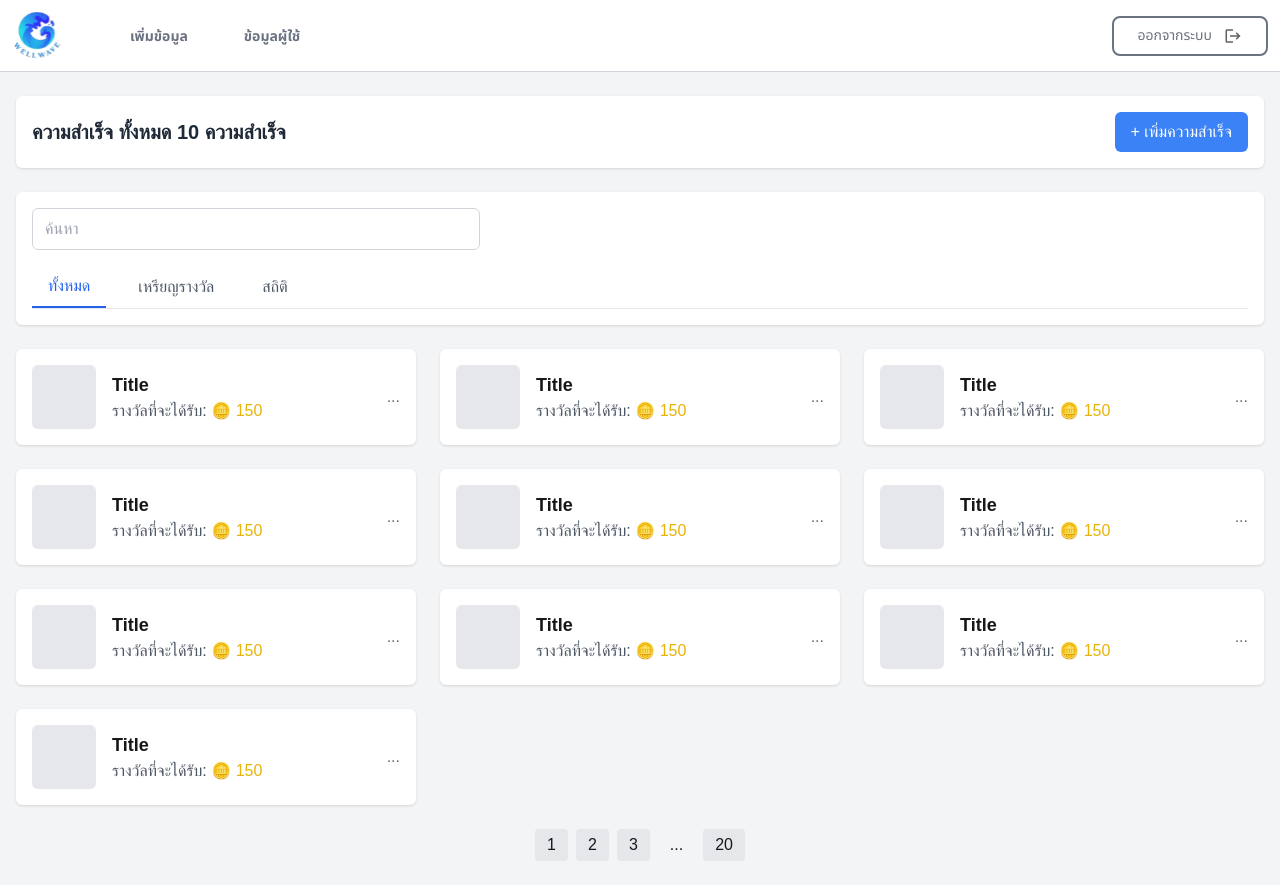
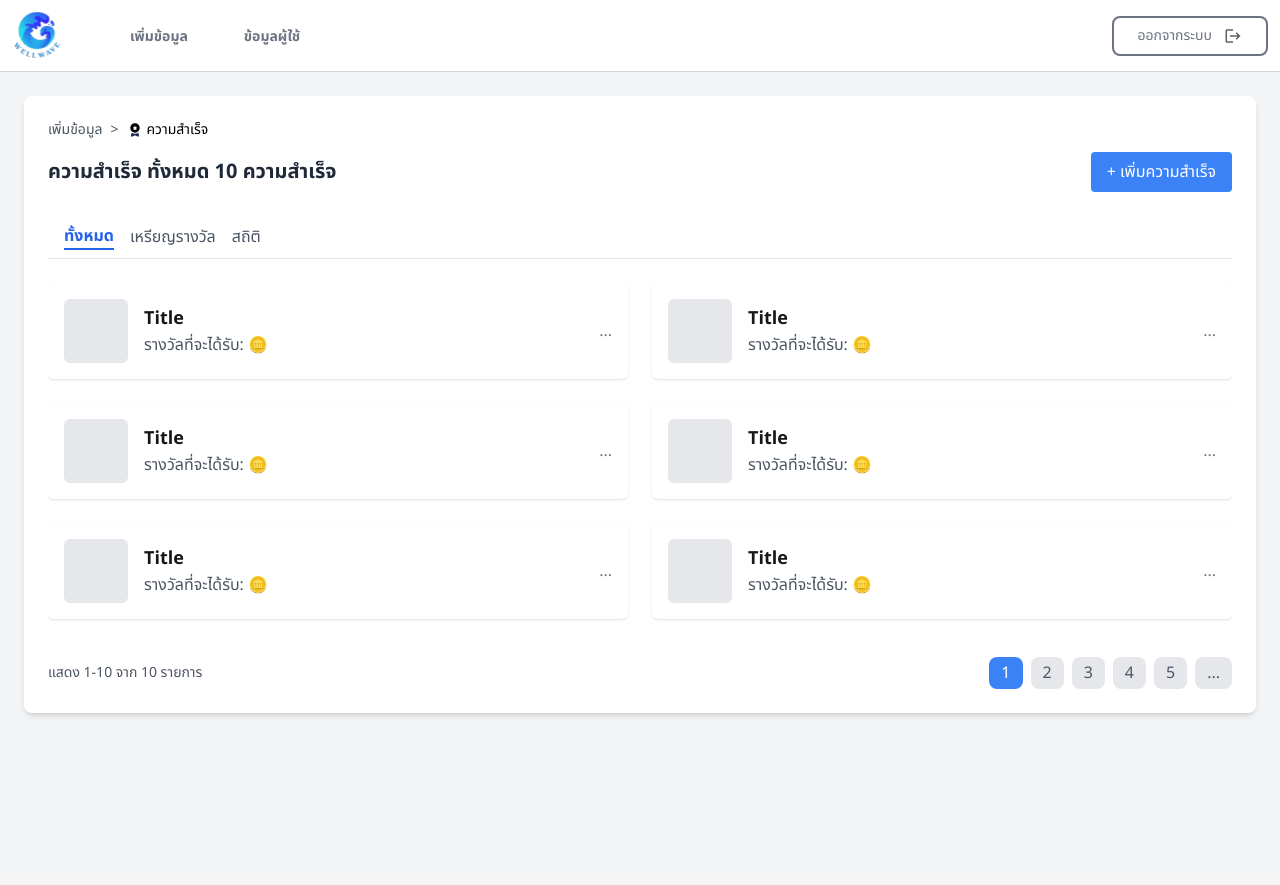
Before and after one commit to WellWave-App/wellwave-website, a Next.js app: page /infoApp/achievement in a window 1280 px wide. Built offline with nearby package versions, Linux system fonts and the light colour scheme.

Commit message:
edit : detail achievement

```diff
--- a/src/app/infoApp/achievement/page.tsx
+++ b/src/app/infoApp/achievement/page.tsx
@@ -1,42 +1,44 @@
 import React from 'react';
+import Image from "next/image";
 
-const SuccessPage: React.FC = () => {
+const ArticlesPage: React.FC = () => {
   const items = Array(10).fill({
     title: 'Title',
-    reward: 150,
+    views: 30,
+    description: 'รายละเอียดเนื้อหาของความสำเร็จแบบย่อๆ เพื่อแสดงในรายการความสำเร็จ...',
   });
 
   return (
-    <div className="min-h-screen bg-gray-100">
-      <div className="container mx-auto py-6 px-4">
-        {/* Header */}
-        <header className="flex justify-between items-center bg-white p-4 rounded-md shadow">
-          <h1 className="text-xl font-bold text-gray-800">ความสำเร็จ ทั้งหมด 10 ความสำเร็จ</h1>
-          <button className="bg-blue-500 text-white px-4 py-2 rounded-md hover:bg-blue-600">
+    <div className="p-6 bg-gray-100 min-h-screen font-sans">
+
+
+      <div className="rounded-lg p-6 bg-white  shadow-md">
+        <p className="text-gray-600 text-sm pb-3 flex items-center">
+          เพิ่มข้อมูล
+          <span style={{ margin: '0 8px' }}> &gt; </span> {/* สำหรับลูกศร ">" */}
+          <Image
+            src="/asset/achieve.svg"
+            alt="fire"
+            width={16}
+            height={16}
+            className="mr-1"
+          />
+          <span className="text-black">ความสำเร็จ</span>
+        </p>
+
+        <div className="flex justify-between items-center mb-6" ><h1 className="text-xl font-bold text-gray-800">ความสำเร็จ ทั้งหมด 10 ความสำเร็จ</h1>
+          <button className="bg-blue-500 text-white px-4 py-2 rounded hover:bg-blue-600">
             + เพิ่มความสำเร็จ
-          </button>
-        </header>
+          </button></div>
+        <div className="flex items-center border-b">
+          <nav className="flex space-x-4 px-4 py-2">
+            <button className="text-blue-600 font-semibold border-b-2 border-blue-600">ทั้งหมด</button>
+            <button className="text-gray-600 hover:text-blue-600">เหรียญรางวัล</button>
+            <button className="text-gray-600 hover:text-blue-600">สถิติ</button>
 
-        {/* Search and Tabs */}
-        <div className="mt-6 bg-white p-4 rounded-md shadow">
-          <div className="flex items-center justify-between">
-            <input
-              type="text"
-              placeholder="ค้นหา"
-              className="border border-gray-300 rounded-md px-3 py-2 w-full max-w-md"
-            />
-          </div>
-          <nav className="mt-4 flex space-x-4 border-b">
-            <button className="text-blue-600 border-b-2 border-blue-600 px-4 py-2">
-              ทั้งหมด
-            </button>
-            <button className="text-gray-600 hover:text-blue-600 px-4 py-2">เหรียญรางวัล</button>
-            <button className="text-gray-600 hover:text-blue-600 px-4 py-2">สถิติ</button>
           </nav>
         </div>
-
-        {/* Grid */}
-        <div className="grid grid-cols-1 md:grid-cols-2 lg:grid-cols-3 gap-6 mt-6">
+        <div className="grid grid-cols-1 md:grid-cols-2 lg:grid-cols-2 gap-6 mt-6 max-h-[350px] overflow-y-auto">
           {items.map((item, index) => (
             <div
               key={index}
@@ -56,19 +58,28 @@ const SuccessPage: React.FC = () => {
           ))}
         </div>
 
-        {/* Pagination */}
-        <footer className="mt-6 flex justify-center">
-          <nav className="flex space-x-2">
-            <button className="px-3 py-1 bg-gray-200 rounded hover:bg-gray-300">1</button>
-            <button className="px-3 py-1 bg-gray-200 rounded hover:bg-gray-300">2</button>
-            <button className="px-3 py-1 bg-gray-200 rounded hover:bg-gray-300">3</button>
-            <span className="px-3 py-1">...</span>
-            <button className="px-3 py-1 bg-gray-200 rounded hover:bg-gray-300">20</button>
-          </nav>
+
+
+        <footer className="flex justify-between items-center mt-6">
+          {/* ข้อความ "แสดง 1-10 จาก X รายการ" ชิดซ้าย */}
+          <p className="text-gray-600 text-sm">แสดง 1-10 จาก {items.length} รายการ</p>
+
+          {/* ปุ่มเลขหน้า (pagination) ชิดขวา */}
+          <div className="flex space-x-2 ml-auto">
+            {[1, 2, 3, 4, 5].map((page) => (
+              <button key={page} className={`py-1 px-3 rounded-lg ${page === 1 ? "bg-blue-500 text-white" : "bg-gray-200 text-gray-600"}`}>
+                {page}
+              </button>
+            ))}
+            <button className="py-1 px-3 bg-gray-200 text-gray-600 rounded-lg">...</button>
+          </div>
         </footer>
+
       </div>
     </div>
+
+
   );
 };
 
-export default SuccessPage;
+export default ArticlesPage;
```
